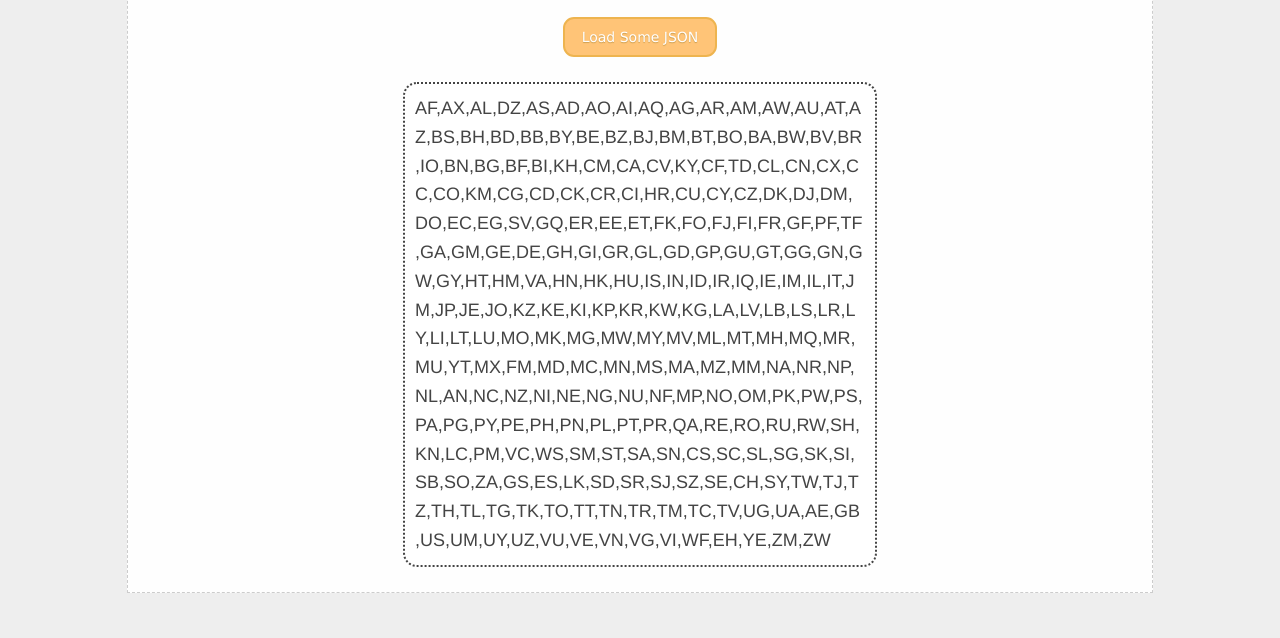
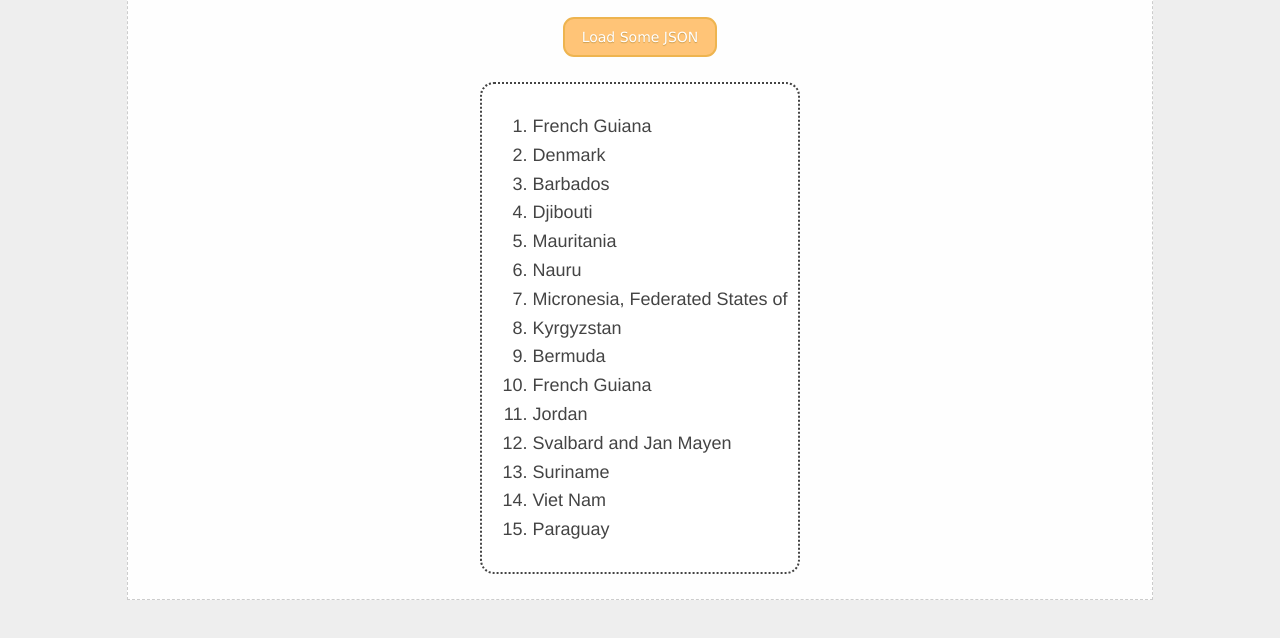
Before and after one commit to jland98/jland98.github.io, a plain HTML site: page lab_6_ajax/index.html in a window 1280 px wide. Both pictures are taken after a click on the button "Load Some JSON". Shown: the part 132-770 px from the top of the page. Drawn offline with Linux system fonts and the light colour scheme.

Commit message:
fixed loadData function and included splice function to avoid repeats

```diff
--- a/lab_6_ajax/index.html
+++ b/lab_6_ajax/index.html
@@ -16,11 +16,23 @@
     </div>
   </div>
   <script>
+    function getRandomNumber(min, max) {
+      return Math.floor(Math.random() * max) + min;
+    }
     function loadData() {
       fetch('ajax_sample.json')
         .then(res => res.json())
-        .then(res => res.map(c => c.code))
-        .then(codes => document.querySelector(".content").innerText = codes);
+        .then(countryNames => countryNames.map(c => c.name))
+        .then(countryNames => {
+          countryList = "<ol>";
+          for (i = 0; i < 15; i++) {
+            let arrayIndex = getRandomNumber(0, countryNames.length - 1);
+            countryList += '<li>' + countryNames[arrayIndex] + '</li>';
+            countryNames.splice(getRandomNumber(0,countryNames.length - 1), 1);
+          }
+          countryList += '</ol>';
+          document.querySelector(".content").innerHTML = countryList;
+        });
     }
   </script>
 </body>
```
